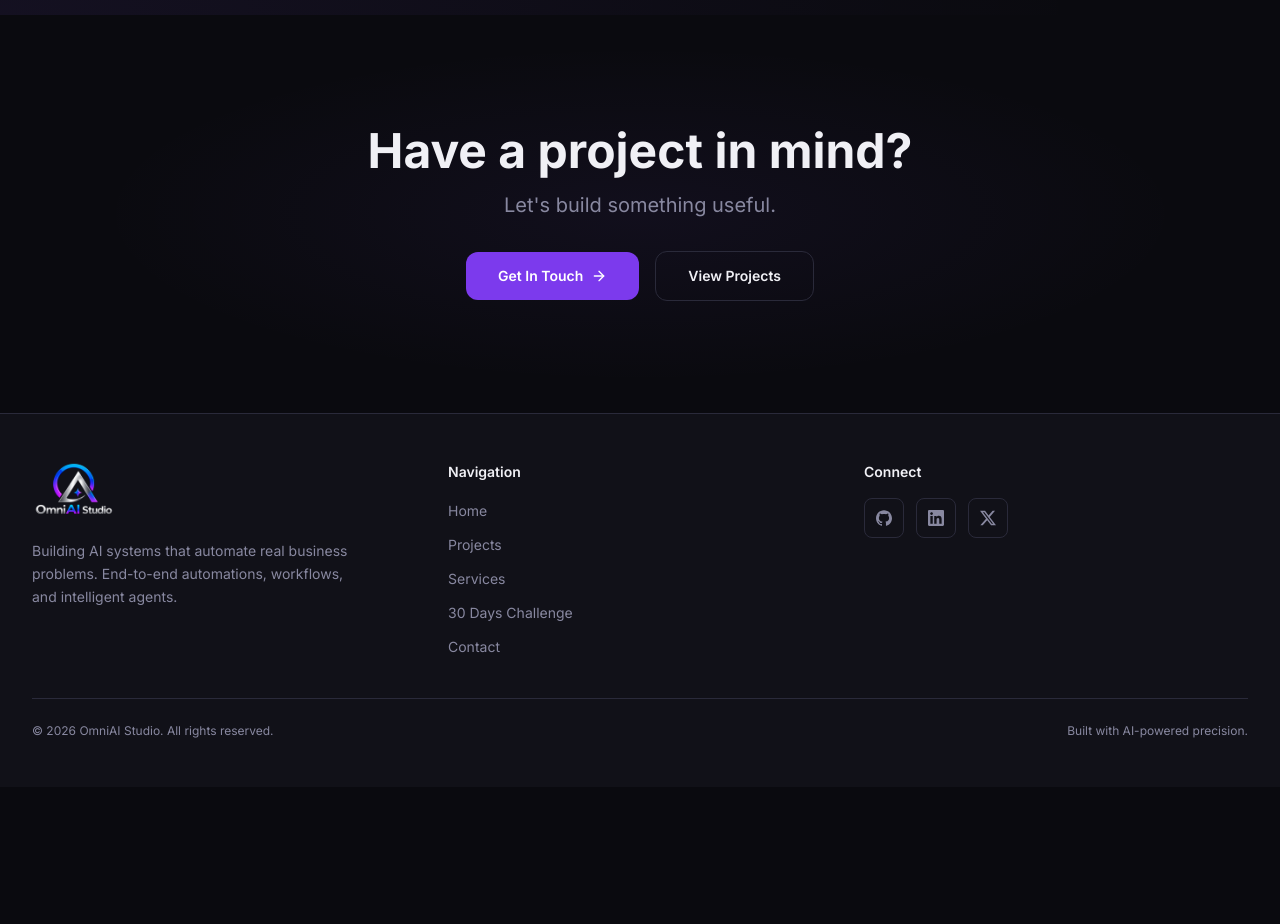
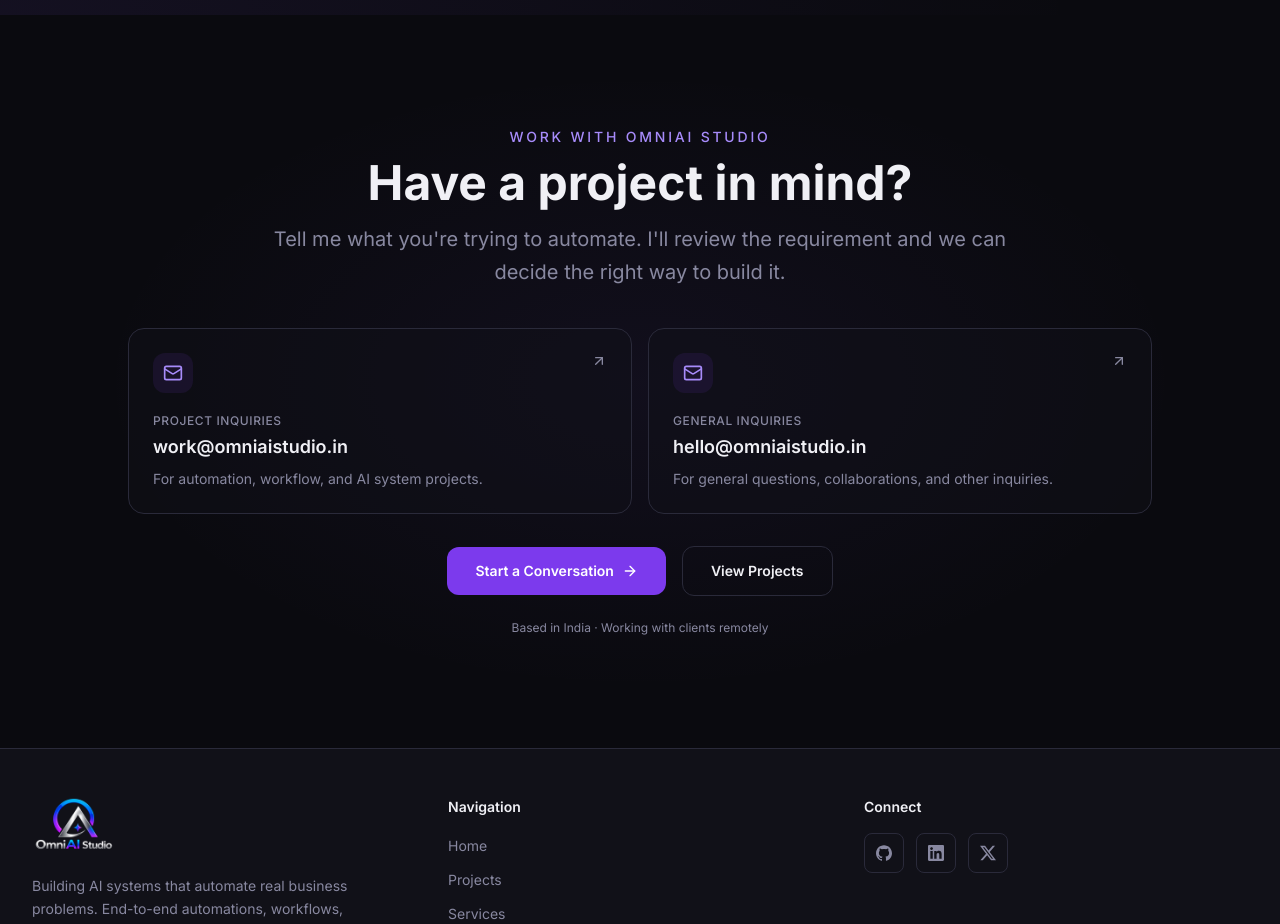
Before and after one commit to shivamsaidane46-lang/OmniAI-Studio, a Next.js app: page / in a window 1280 px wide. Shown: the part 3100-4024 px from the top of the page. Before the commit the page ends 3887 px from the top, so only its background shows below. Built offline with nearby package versions, Linux system fonts and the light colour scheme.

Commit message:
Improve contact and project inquiry CTA

```diff
--- a/src/components/FinalCTA.tsx
+++ b/src/components/FinalCTA.tsx
@@ -1,35 +1,88 @@
 import Link from "next/link";
-import { ArrowRight } from "lucide-react";
+import { ArrowRight, Mail, ArrowUpRight } from "lucide-react";
 
 export function FinalCTA() {
   return (
     <section className="section-padding relative" id="contact">
-      {/* Background */}
       <div className="absolute inset-0 bg-[radial-gradient(ellipse_at_center,rgba(139,92,246,0.06),transparent_60%)]" />
 
-      <div className="relative mx-auto max-w-3xl text-center">
-        <h2 className="text-3xl sm:text-4xl lg:text-5xl font-bold text-text-primary">
-          Have a project in mind?
-        </h2>
-        <p className="mt-4 text-xl text-text-secondary">
-          Let&apos;s build something useful.
-        </p>
+      <div className="relative mx-auto max-w-5xl">
+        <div className="text-center max-w-3xl mx-auto">
+          <p className="text-sm font-medium uppercase tracking-[0.2em] text-purple-400">
+            Work With OmniAI Studio
+          </p>
+          <h2 className="mt-3 text-3xl sm:text-4xl lg:text-5xl font-bold text-text-primary">
+            Have a project in mind?
+          </h2>
+          <p className="mt-4 text-lg sm:text-xl text-text-secondary leading-relaxed">
+            Tell me what you&apos;re trying to automate. I&apos;ll review the requirement
+            and we can decide the right way to build it.
+          </p>
+        </div>
+
+        <div className="mt-10 grid grid-cols-1 md:grid-cols-2 gap-4">
+          <a
+            href="mailto:work@omniaistudio.in"
+            className="group rounded-2xl border border-border-custom bg-surface/50 p-6 text-left hover:border-purple-600/60 hover:bg-surface transition-all"
+          >
+            <div className="flex items-start justify-between gap-4">
+              <div className="flex h-10 w-10 items-center justify-center rounded-xl bg-purple-600/10 text-purple-400">
+                <Mail className="h-5 w-5" />
+              </div>
+              <ArrowUpRight className="h-4 w-4 text-text-secondary transition-transform group-hover:translate-x-0.5 group-hover:-translate-y-0.5" />
+            </div>
+            <p className="mt-5 text-xs font-medium uppercase tracking-wider text-text-secondary">
+              Project inquiries
+            </p>
+            <p className="mt-1 text-lg font-semibold text-text-primary">
+              work@omniaistudio.in
+            </p>
+            <p className="mt-2 text-sm text-text-secondary">
+              For automation, workflow, and AI system projects.
+            </p>
+          </a>
+
+          <a
+            href="mailto:hello@omniaistudio.in"
+            className="group rounded-2xl border border-border-custom bg-surface/50 p-6 text-left hover:border-purple-600/60 hover:bg-surface transition-all"
+          >
+            <div className="flex items-start justify-between gap-4">
+              <div className="flex h-10 w-10 items-center justify-center rounded-xl bg-purple-600/10 text-purple-400">
+                <Mail className="h-5 w-5" />
+              </div>
+              <ArrowUpRight className="h-4 w-4 text-text-secondary transition-transform group-hover:translate-x-0.5 group-hover:-translate-y-0.5" />
+            </div>
+            <p className="mt-5 text-xs font-medium uppercase tracking-wider text-text-secondary">
+              General inquiries
+            </p>
+            <p className="mt-1 text-lg font-semibold text-text-primary">
+              hello@omniaistudio.in
+            </p>
+            <p className="mt-2 text-sm text-text-secondary">
+              For general questions, collaborations, and other inquiries.
+            </p>
+          </a>
+        </div>
 
         <div className="mt-8 flex flex-col sm:flex-row items-center justify-center gap-4">
-          <Link
-            href="mailto:hello@omniaistudio.in"
-            className="inline-flex items-center gap-2 rounded-xl bg-purple-600 px-8 py-3.5 text-sm font-semibold text-white hover:bg-purple-700 transition-all hover:shadow-[0_0_30px_rgba(139,92,246,0.3)] group"
+          <a
+            href="mailto:work@omniaistudio.in?subject=Project%20Inquiry%20-%20OmniAI%20Studio"
+            className="inline-flex items-center gap-2 rounded-xl bg-purple-600 px-7 py-3.5 text-sm font-semibold text-white hover:bg-purple-700 transition-all hover:shadow-[0_0_30px_rgba(139,92,246,0.3)] group"
           >
-            Get In Touch
+            Start a Conversation
             <ArrowRight className="h-4 w-4 transition-transform group-hover:translate-x-1" />
-          </Link>
+          </a>
           <Link
             href="/projects"
-            className="inline-flex items-center gap-2 rounded-xl border border-border-custom px-8 py-3.5 text-sm font-semibold text-text-primary hover:border-purple-600 hover:text-purple-400 transition-all"
+            className="inline-flex items-center gap-2 rounded-xl border border-border-custom px-7 py-3.5 text-sm font-semibold text-text-primary hover:border-purple-600 hover:text-purple-400 transition-all"
           >
             View Projects
           </Link>
         </div>
+
+        <p className="mt-6 text-center text-xs text-text-secondary">
+          Based in India · Working with clients remotely
+        </p>
       </div>
     </section>
   );
```
